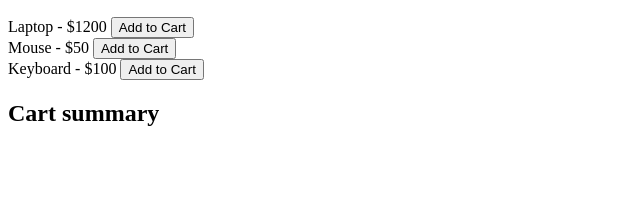
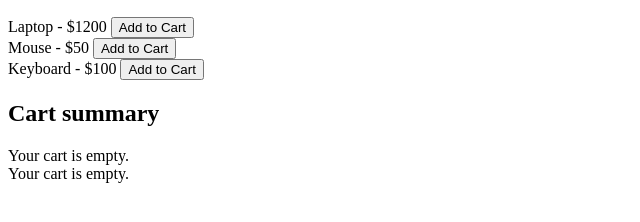
Before and after one commit to Hirwa-Kapya-Rene/Shopping-cart, a plain HTML site: page index.html in a window 1280 px wide. Shown: the part 110-332 px from the top of the page, without its empty margins (0-640 px from the left). Drawn offline with Linux system fonts and the light colour scheme.

Commit message:
added id cart summary

```diff
--- a/index.html
+++ b/index.html
@@ -24,6 +24,13 @@
       </div>
   </div>
   <h2>Cart summary</h2>
+  <div id="cart-summary" class="cart-summary">
+            Your cart is empty.
+        </div>
+    </div>
+    <div id="cart-summary" class="cart-summary">
+      Your cart is empty.
+  </div>
 
   </div>
 </body>
```
